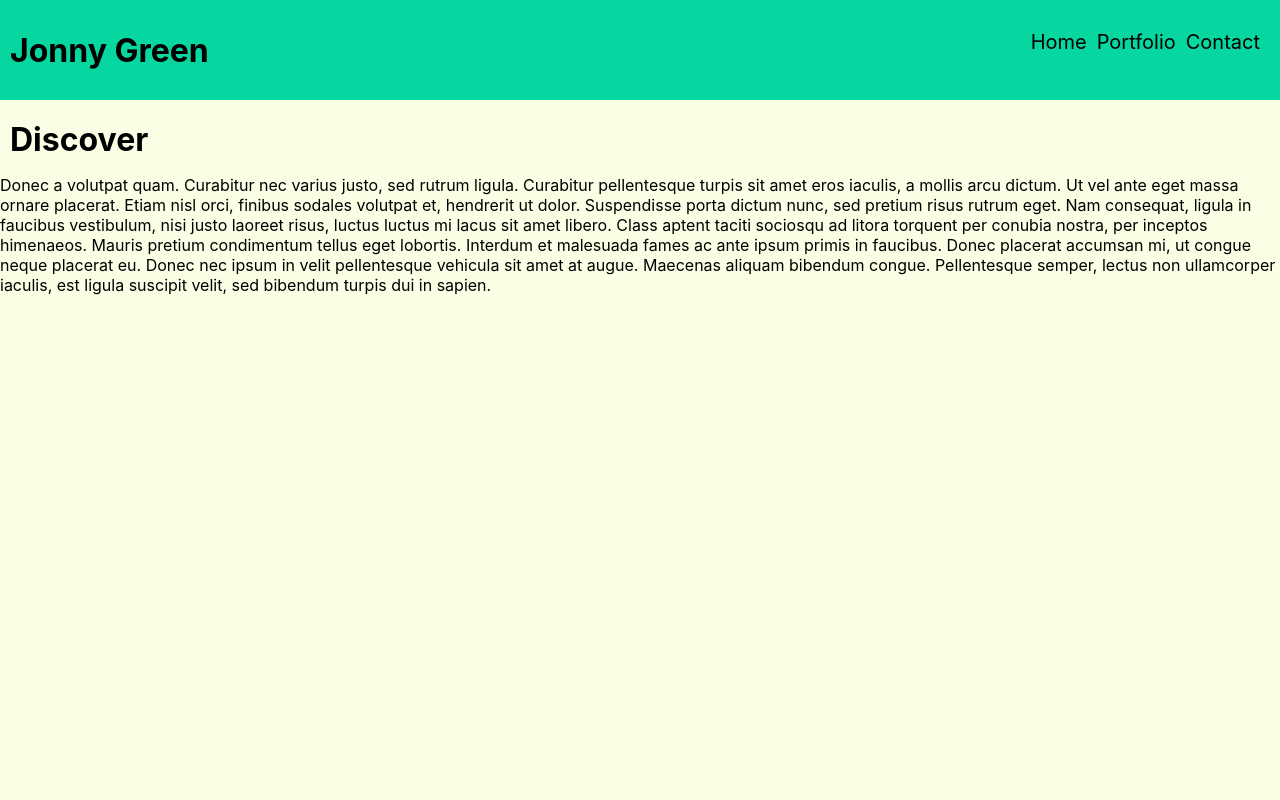
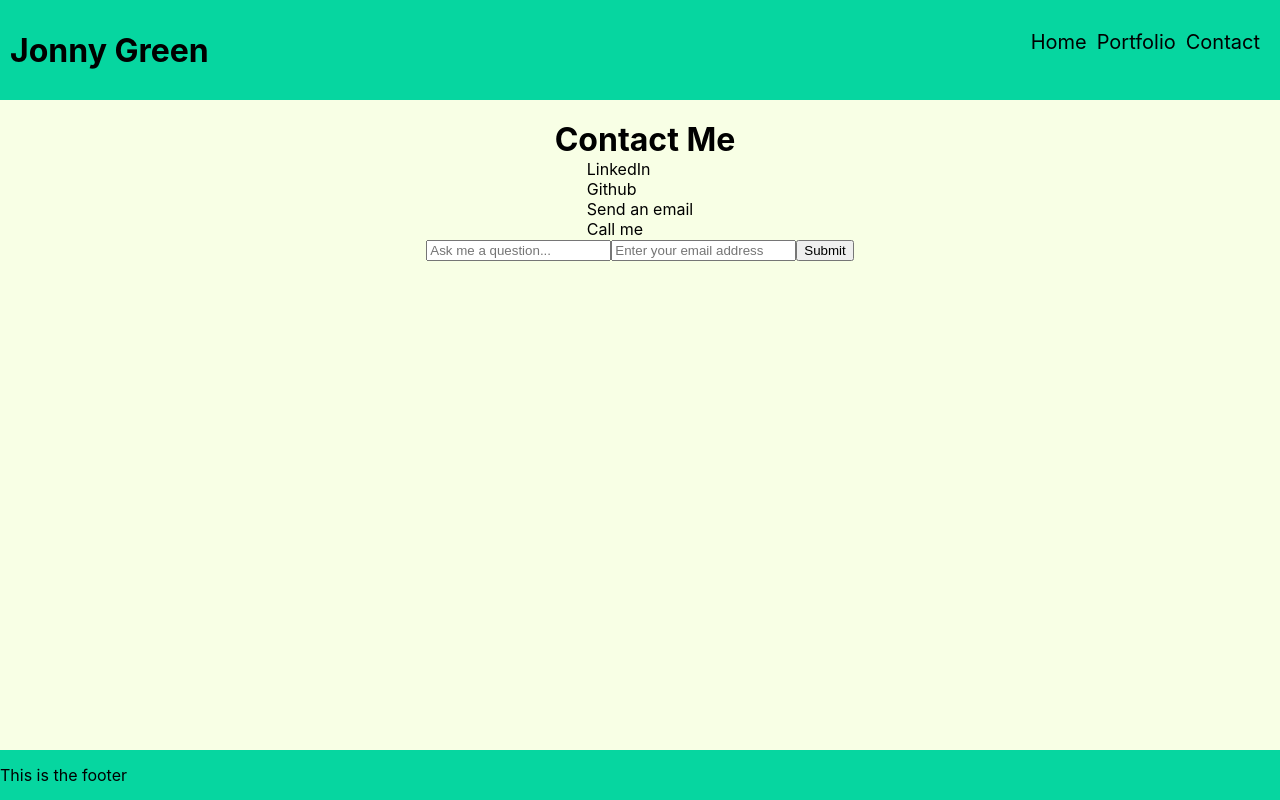
Before and after one commit to JXG052/My-React-Portfolio, a React (Create React App) app: page /Contact in a window 1280 px wide. Built offline with nearby package versions, Linux system fonts and the light colour scheme.

Commit message:
Added footer and Contact page

```diff
--- a/src/App.js
+++ b/src/App.js
@@ -5,6 +5,8 @@ import Home from './pages/home/Home';
 import Portfolio from './pages/portfolio/Portfolio';
 import Contact from './pages/contact/Contact';
 import Header from './components/Header/index'
+import Footer from './components/Footer/index';
+import ProjectData from './project-data.JSON'
 
 function App() {
   return (
@@ -18,6 +20,7 @@ function App() {
         <Route path="Portfolio" element={<Portfolio />} />
         <Route path="Contact" element={<Contact />} />
       </Routes>
+      <Footer />
     </div>
   </Router>
   );
--- /dev/null
+++ b/src/components/Footer/footer.css
@@ -0,0 +1,11 @@
+footer {
+    background-color: #06d6a0ff;
+    height: 50px;
+    display: flex;
+    justify-content: space-between;
+    align-items: center;
+    margin-bottom: 0px;
+    position: fixed;
+    bottom: 0;
+    width: 100%;
+}
--- a/src/components/Footer/index.js
+++ b/src/components/Footer/index.js
@@ -0,0 +1,10 @@
+import React from "react";
+import './footer.css'
+
+function Footer() {
+    return (
+        <footer>This is the footer</footer>
+    )
+}
+
+export default Footer
--- /dev/null
+++ b/src/components/Form/Form.js
@@ -0,0 +1,61 @@
+import React, { useState } from 'react';
+import './Form.css';
+
+function Form() {
+    // Create state variables for the fields in the form
+    // We are also setting their initial values to an empty string
+    const [email, setEmail] = useState('');
+    const [question, setQuestion] = useState('');
+
+    const handleInputChange = (e) => {
+      // Getting the value and name of the input which triggered the change
+      const { target } = e;
+      const inputType = target.name;
+      const inputValue = target.value;
+
+      // Based on the input type, we set the state of either email, username, and password
+      if (inputType === 'email') {
+        setEmail(inputValue)
+      } else {
+        setQuestion(inputValue);
+      }
+    };
+
+    const handleFormSubmit = (e) => {
+      // Preventing the default behavior of the form submit (which is to refresh the page)
+      e.preventDefault();
+    console.log("question logged and email saved")
+
+
+
+      // If everything goes according to plan, we want to clear out the input after a successful registration.
+      setQuestion('');
+      setEmail('');
+    };
+
+    return (
+      <div>
+        <form className="form">
+          <input
+            value={question}
+            name="question"
+            onChange={handleInputChange}
+            type="text"
+            placeholder="Ask me a question..."
+          />
+          <input
+            value={email}
+            name="email"
+            onChange={handleInputChange}
+            type="email"
+            placeholder="Enter your email address"
+          />
+
+          <button type="button" onClick={handleFormSubmit}>Submit</button>
+        </form>
+
+      </div>
+    );
+  }
+
+  export default Form;
--- a/src/components/Project-Gallery/index.js
+++ b/src/components/Project-Gallery/index.js
@@ -0,0 +1,14 @@
+import React from 'react'
+import './style.css'
+import ProjectData from '../../project-data.JSON'
+
+// add props to generate the correct version of the project
+function ProjectGallery (){
+    return (
+        <div>
+            This is the project gallery
+        </div>
+    )
+}
+
+export default ProjectGallery
--- a/src/pages/contact/Contact.js
+++ b/src/pages/contact/Contact.js
@@ -1,21 +1,28 @@
 import React from "react";
+import Form from "../../components/Form/Form"
+
+import './contact.css'
 
 function Contact() {
   return (
-    <div>
-      <h1>Discover</h1>
-      <p>
-        Donec a volutpat quam. Curabitur nec varius justo, sed rutrum ligula. Curabitur pellentesque
-        turpis sit amet eros iaculis, a mollis arcu dictum. Ut vel ante eget massa ornare placerat.
-        Etiam nisl orci, finibus sodales volutpat et, hendrerit ut dolor. Suspendisse porta dictum
-        nunc, sed pretium risus rutrum eget. Nam consequat, ligula in faucibus vestibulum, nisi
-        justo laoreet risus, luctus luctus mi lacus sit amet libero. Class aptent taciti sociosqu ad
-        litora torquent per conubia nostra, per inceptos himenaeos. Mauris pretium condimentum
-        tellus eget lobortis. Interdum et malesuada fames ac ante ipsum primis in faucibus. Donec
-        placerat accumsan mi, ut congue neque placerat eu. Donec nec ipsum in velit pellentesque
-        vehicula sit amet at augue. Maecenas aliquam bibendum congue. Pellentesque semper, lectus
-        non ullamcorper iaculis, est ligula suscipit velit, sed bibendum turpis dui in sapien.
-      </p>
+    <div className="contact-section">
+      <h1>Contact Me</h1>
+      <div class="contact-links">
+            <a href="https://www.linkedin.com/in/jonathangreenoj/" target="_blank" class="col-md-2 contact-details btn btn-primary">
+                <i class="fab fa-linkedin"></i> LinkedIn
+            </a>
+            <a href="https://github.com/JXG052" target="_blank" class="col-md-2 contact-details btn btn-primary">
+                <i class="fab fa-github"></i> Github
+            </a>
+            <a href="mailto:jxg0521@gmail.com" class="col-md-2 contact-details btn btn-primary">
+                <i class="fas fa-at"></i> Send an email
+            </a>
+            <a href="tel:07809561335" class="contact-details col-md-2 btn btn-primary">
+                <i class="fas fa-mobile-alt"></i> Call me
+            </a>
+      </div>
+      <Form />
+
     </div>
   );
 }
--- /dev/null
+++ b/src/pages/contact/contact.css
@@ -0,0 +1,10 @@
+.contact-section {
+    display: flex;
+    flex-direction: column;
+    align-items: center;
+}
+
+.contact-links {
+    display: flex;
+    flex-direction: column;
+}
--- a/src/pages/portfolio/Portfolio.js
+++ b/src/pages/portfolio/Portfolio.js
@@ -1,12 +1,11 @@
 import React from "react";
+import ProjectGallery from "../../components/Project-Gallery";
 
 function Search() {
   return (
     <div>
-        <h1>Search:</h1>
-        <input type="text" name="search" placeholder="search here"></input>
-    </div>
-  );
+        <ProjectGallery />
+    </div>);
 }
 
 export default Search;
--- /dev/null
+++ b/src/project-data.JSON
@@ -0,0 +1,15 @@
+[{
+    "title": "Palindrome Checker",
+    "deployed": "https://jxg052.github.io/palindrome-checker/",
+    "repo": "https://vignette.wikia.nocookie.net/spongebobgalaxy/images/0/07/SpongeBob_SquarePants.png/revision/latest?cb=20171228024014",
+    "image": "images/palindrome-bob.png",
+    "tech": "Javascript"
+  },
+  {
+    "title": "Palindrome Checker",
+    "deployed": "https://jxg052.github.io/palindrome-checker/",
+    "repo": "https://vignette.wikia.nocookie.net/spongebobgalaxy/images/0/07/SpongeBob_SquarePants.png/revision/latest?cb=20171228024014",
+    "image": "images/palindrome-bob.png",
+    "tech": "Javascript"
+  }
+]
```
Also changed, not shown: src/components/Form/Form.css (added).
